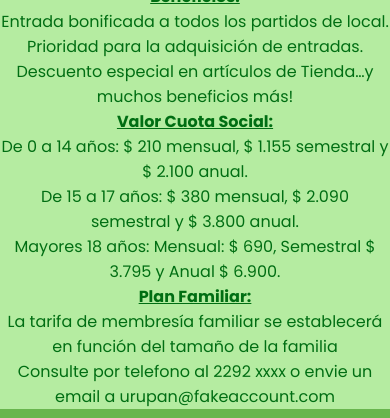
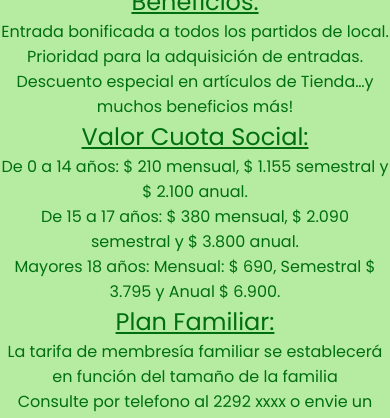
Before and after one commit to Barbachen/segunda-preentrega, a plain HTML site: page pages/planes-sociales.html in a window 390 px wide. Shown: the part 416-834 px from the top of the page. Drawn offline with Linux system fonts and the light colour scheme.

Commit message:
tercera entrega

```diff
--- a/css/styles.css
+++ b/css/styles.css
@@ -170,7 +170,6 @@ header a img {
     text-transform: capitalize;
     font-family: "Poppins", sans-serif;
     text-decoration: underline;
-    font-size: medium;
 }
 .nuestraHistoria {
     text-align: center;
@@ -213,6 +212,7 @@ header a img {
     object-fit: contain;
 }
 
+
 .tiendaPriceTag {
     background-color: #006E13;
     color: #EDFFEF;
@@ -252,6 +252,10 @@ header a img {
         padding-top: 10px;
         padding-bottom: 10px;
     }
+    .pSH2{
+        width: 100%;
+        font-weight: 600;
+    }
     }
 
 @media (max-width: 768px){
@@ -286,6 +290,10 @@ header a img {
     {
         flex-direction: column;
     }
+    .pSH2{
+        width: 100%;
+        font-weight: 400;
+    }
 
 }
 @media (max-width: 320px){
@@ -316,4 +324,8 @@ header a img {
     {
         flex-direction: column;
     }
+    .pSH2{
+        width: 100%;
+        font-weight: 400;
+    }
 }
```
Also changed, not shown: index.html (+1 -0 lines), pages/actividades.html (+1 -0 lines), pages/nuestra-historia.html (+1 -0 lines), pages/planes-sociales.html (+1 -0 lines), pages/tienda.html (+1 -0 lines).
